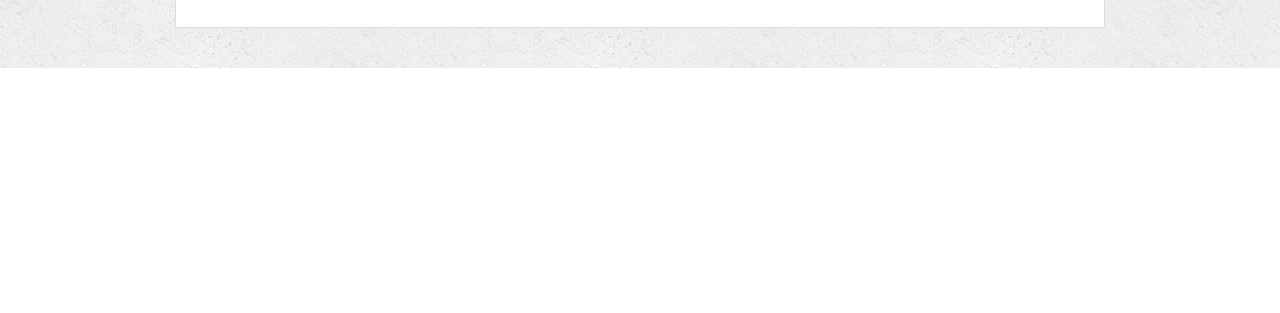
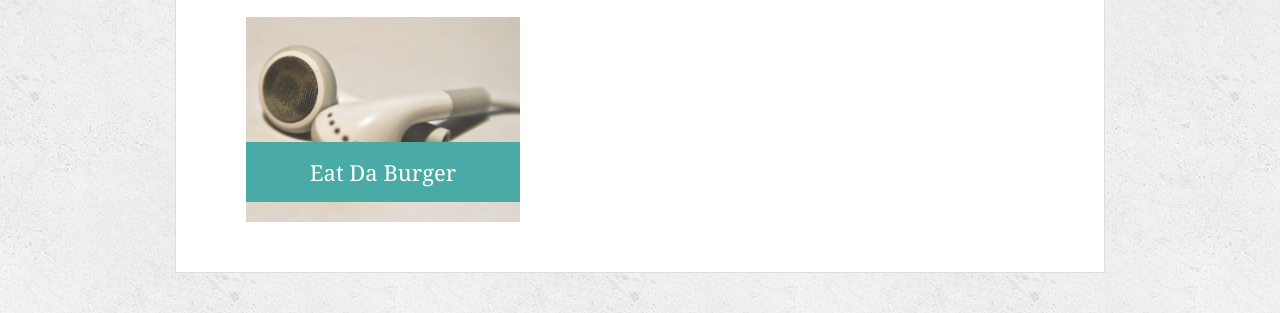
Before and after one commit to SDytewski/Bootstrap-Portfolio, a plain HTML site: page portfolio.html in a window 1280 px wide. Shown: the part 1061-1374 px from the top of the page. Before the commit the page ends 1129 px from the top, so only its background shows below. Drawn offline with nearby package versions, Linux system fonts and the light colour scheme.

Commit message:
added eat da burger

```diff
--- a/portfolio.html
+++ b/portfolio.html
@@ -85,6 +85,8 @@
           <a href="https://github.com/SDytewski/liri-node-app-" class="btn btn-secondary btn-sm">GitHub Liri</a>
           <a href="https://github.com/SDytewski/bamazon" class="btn btn-secondary btn-sm">GitHub Bamazon</a>
           <a href="https://github.com/SDytewski/FriendFinder" class="btn btn-secondary btn-sm">GitHub Friend Finder</a>
+          <a href="https://github.com/SDytewski/burger" class="btn btn-secondary btn-sm">GitHub Burger</a>
+
         </div>
       </div>
 
@@ -169,6 +171,22 @@
       </div>
       </div>
 
+      <!-------Row 3 Pictures -------------->
+
+      <!-- Cube 1 -->
+      <div class="container" id="burger">
+        <div class="row">
+          <div class="col-xl-4">
+            <div class="work">
+              <img src="assets/images/technics-q-c-640-480-5.jpg" alt="Eat-DaBurger">
+
+              <h3>Eat Da Burger</h3>
+
+            </div>
+          </div>
+
+
+
 
     </section>
 
@@ -193,7 +211,7 @@
         $("#train").wrap("<a href='https://sdytewski.github.io/train/'></a>");
         $("#project1").wrap("<a href='https://chardocodes.github.io/Prestige-Worldwide/'></a>");
         $("#friend").wrap("<a href='https://my-friend-finder-hw.herokuapp.com/'></a>");
-
+        $("#burger").wrap("<a href='https://eat-da-burger-mmm.herokuapp.com/'></a>");
 
 
 
```
